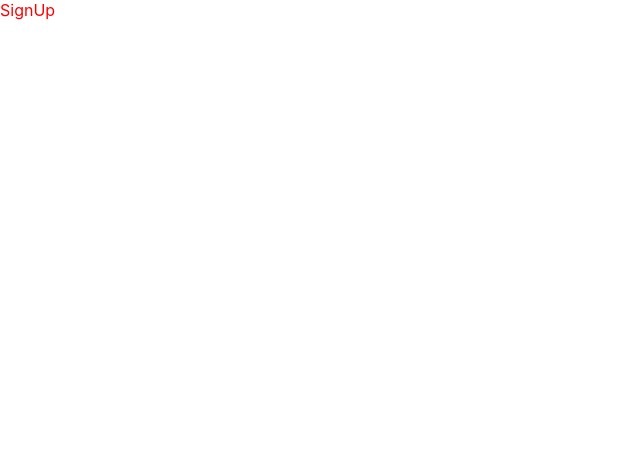
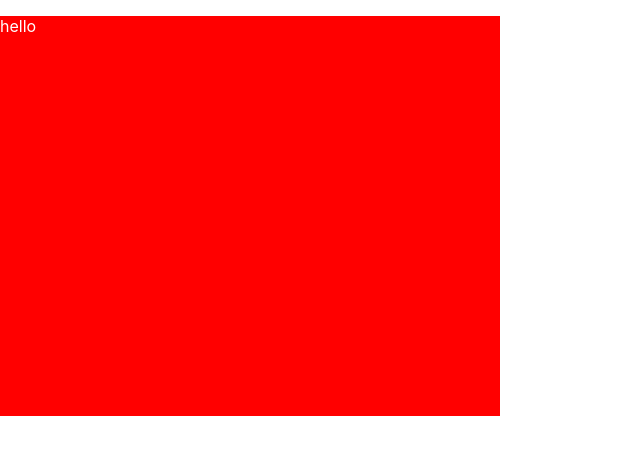
Before and after one commit to Pill-Good/Frontend, a React (Create React App) app: page /signup in a window 1280 px wide. Shown: the top 454 px of the page, without its empty margins (0-640 px from the left). Built offline with nearby package versions, Linux system fonts and the light colour scheme.

Commit message:
feat: test

```diff
--- a/src/pages/SignUp.js
+++ b/src/pages/SignUp.js
@@ -2,11 +2,24 @@ import React from 'react'
 import styled from '@emotion/styled'
 
 const SignUp = () => {
-  return <SignUpWrapper>SignUp</SignUpWrapper>
+  return (
+    <SignUpWrapper>
+      <div>
+        <p className="text">hello</p>
+      </div>
+    </SignUpWrapper>
+  )
 }
 
 export default SignUp
 
 const SignUpWrapper = styled.div`
-  color: red;
+  div {
+    width: 500px;
+    height: 400px;
+    background-color: red;
+    .text {
+      color: #fff;
+    }
+  }
 `
```
